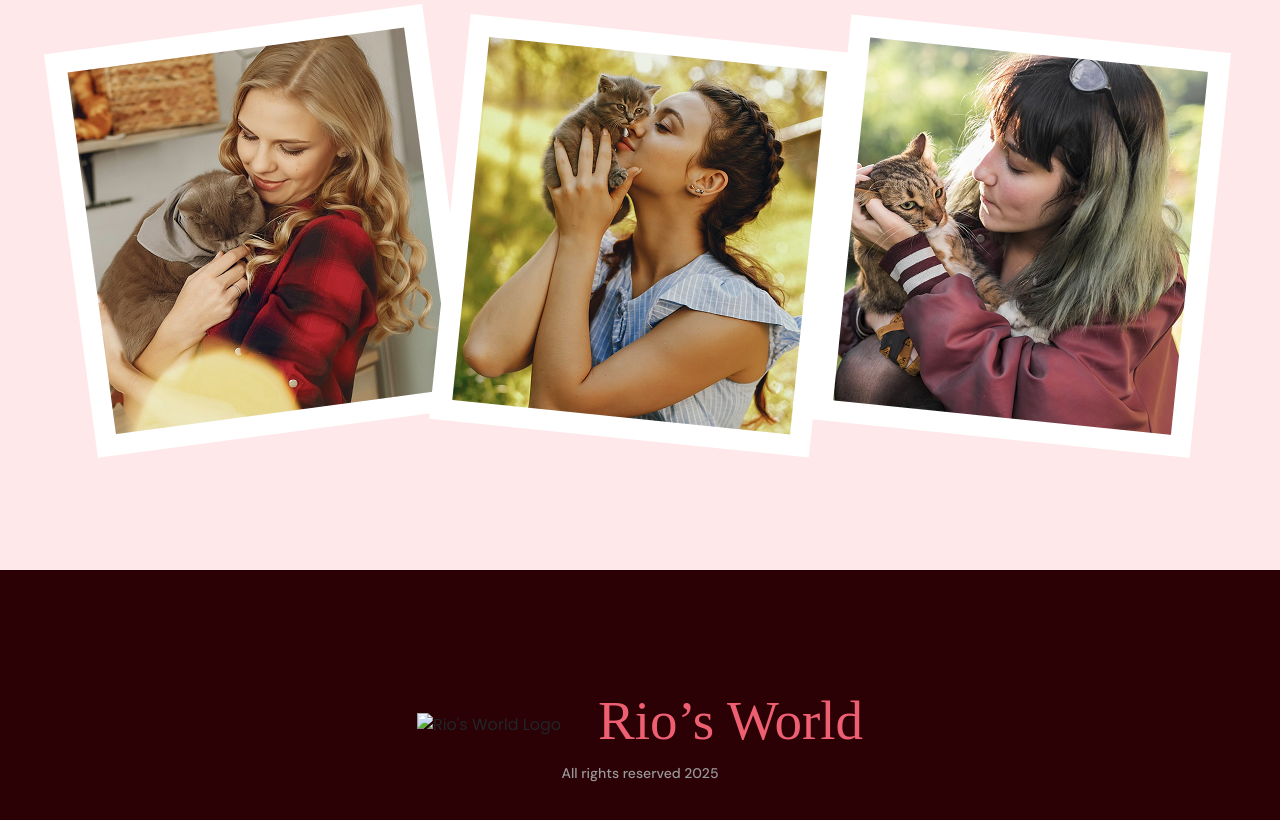
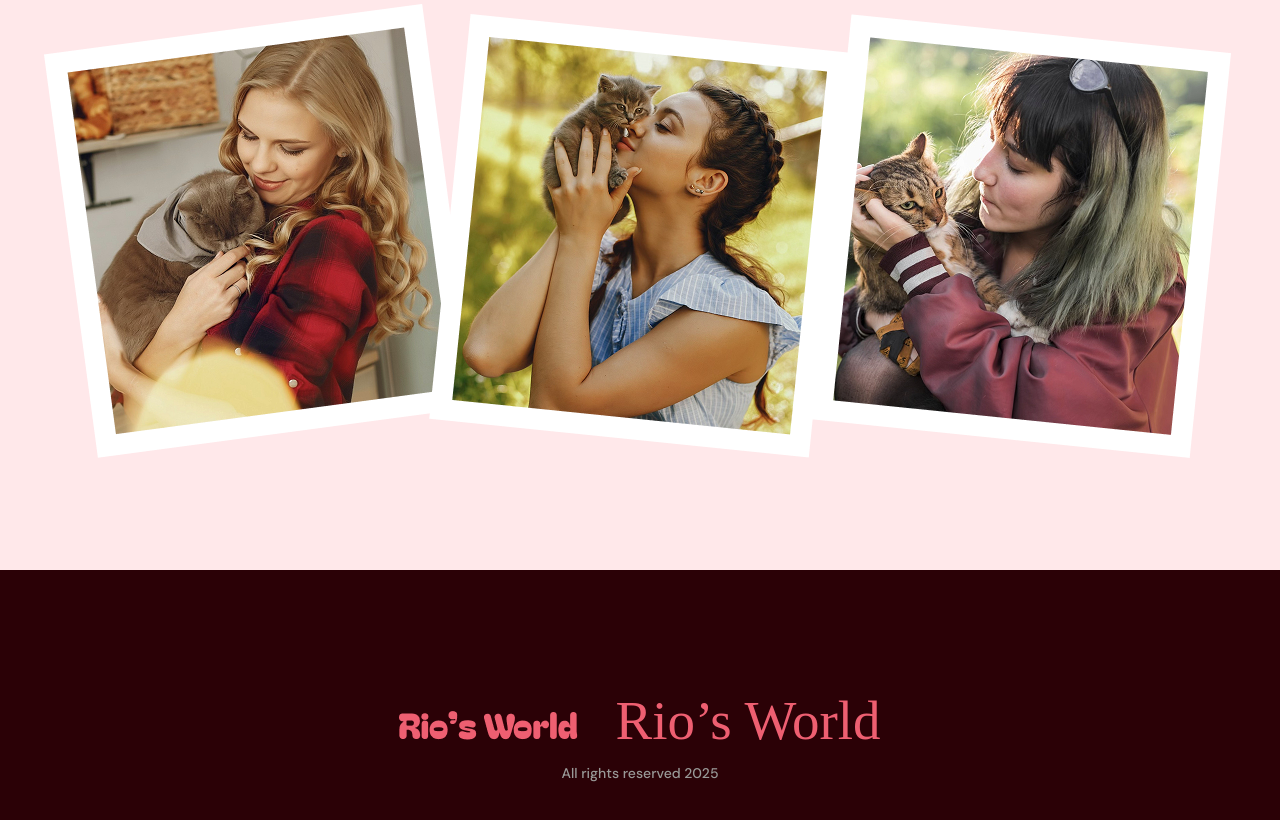
Before and after one commit to UDARAS8/testrio, a plain HTML site: page index.html in a window 1280 px wide. Shown: the part 2955-3775 px from the top of the page. Drawn offline with nearby package versions, Linux system fonts and the light colour scheme; a web font is replaced by a local one.

Commit message:
Update index.html

```diff
--- a/index.html
+++ b/index.html
@@ -135,7 +135,7 @@
         <div class="footer-content">
           <div class="logo">
             <div class="logo-wrapper">
-              <img src="logo.png" alt="Rio's World Logo" class="logo-header" />
+              <img src="headerlogo.png" alt="Rio's World Logo" class="logo-header" />
               <h2>Rio’s World</h2>
             </div>
           </div>
```
